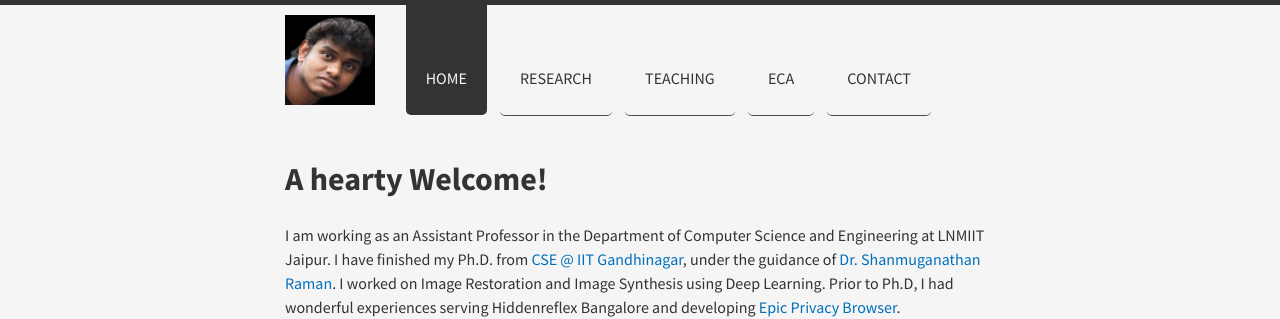
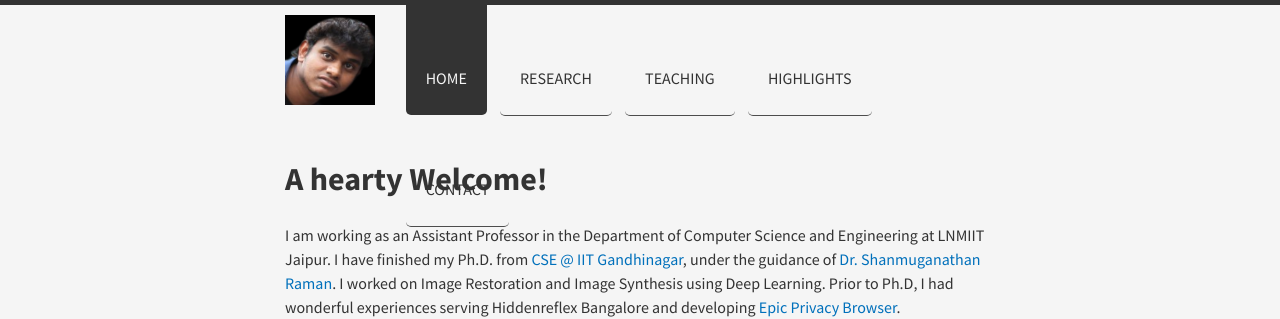
Before and after one commit to indramastan/indradeepmastan, a Jekyll site: the page built from index.html, in a window 1280 px wide. Shown: the top 319 px of the page. Built offline with Jekyll 4.4.1, drawn with Linux system fonts in a browser that asks for light colours; nearby versions of some CDN libraries.

Commit message:
Update links.yml

```diff
--- a/_data/links.yml
+++ b/_data/links.yml
@@ -8,7 +8,7 @@
   title: Teaching
 
 - url: /extracurricularActivity
-  title: ECA
+  title: Highlights
 
 - url: /contact
   title: Contact
```
